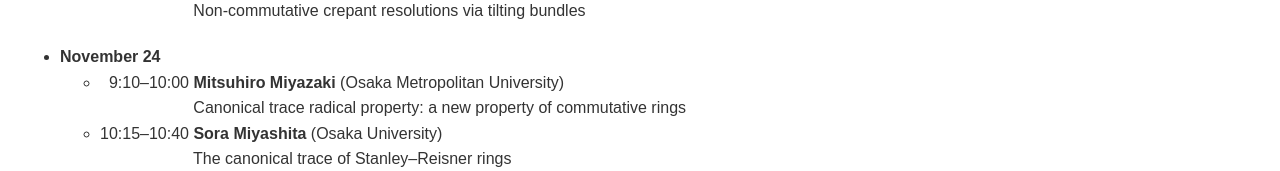
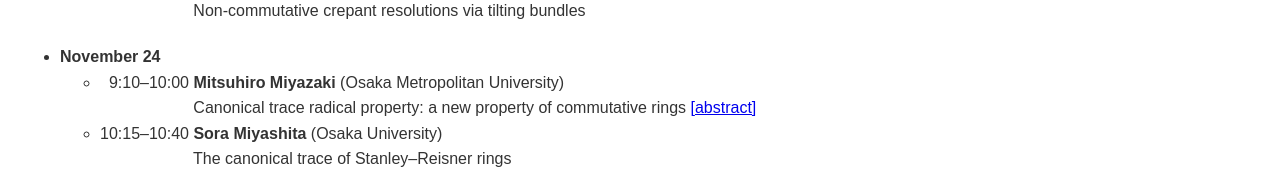
Before and after one commit to skumashiro/casymp46.github.io, a plain HTML site: page program.html in a window 1280 px wide. Shown: the part 2496-2667 px from the top of the page. Drawn offline with Linux system fonts and the light colour scheme.

Commit message:
Add files via upload

```diff
--- a/program.html
+++ b/program.html
@@ -225,7 +225,7 @@
       <ul>
         <li>&nbsp;&nbsp;9:10–10:00  <b>Mitsuhiro Miyazaki</b> (Osaka Metropolitan University)<br>
           &nbsp;&nbsp;&nbsp;&nbsp;&nbsp;&nbsp;&nbsp;&nbsp;&nbsp;&nbsp;&nbsp;&nbsp;&nbsp;&nbsp;&nbsp;&nbsp;&nbsp;&nbsp;&nbsp;&nbsp;
-          Canonical trace radical property: a new property of commutative rings</li>
+          Canonical trace radical property: a new property of commutative rings <a href="pdf/Mitsuhiro Miyazaki.pdf" target="_blank">[abstract]</a></li>
 
         <li>10:15–10:40 <b>Sora Miyashita</b> (Osaka University)<br>
           &nbsp;&nbsp;&nbsp;&nbsp;&nbsp;&nbsp;&nbsp;&nbsp;&nbsp;&nbsp;&nbsp;&nbsp;&nbsp;&nbsp;&nbsp;&nbsp;&nbsp;&nbsp;&nbsp;&nbsp;
```
Also changed, not shown: 1 other file.
